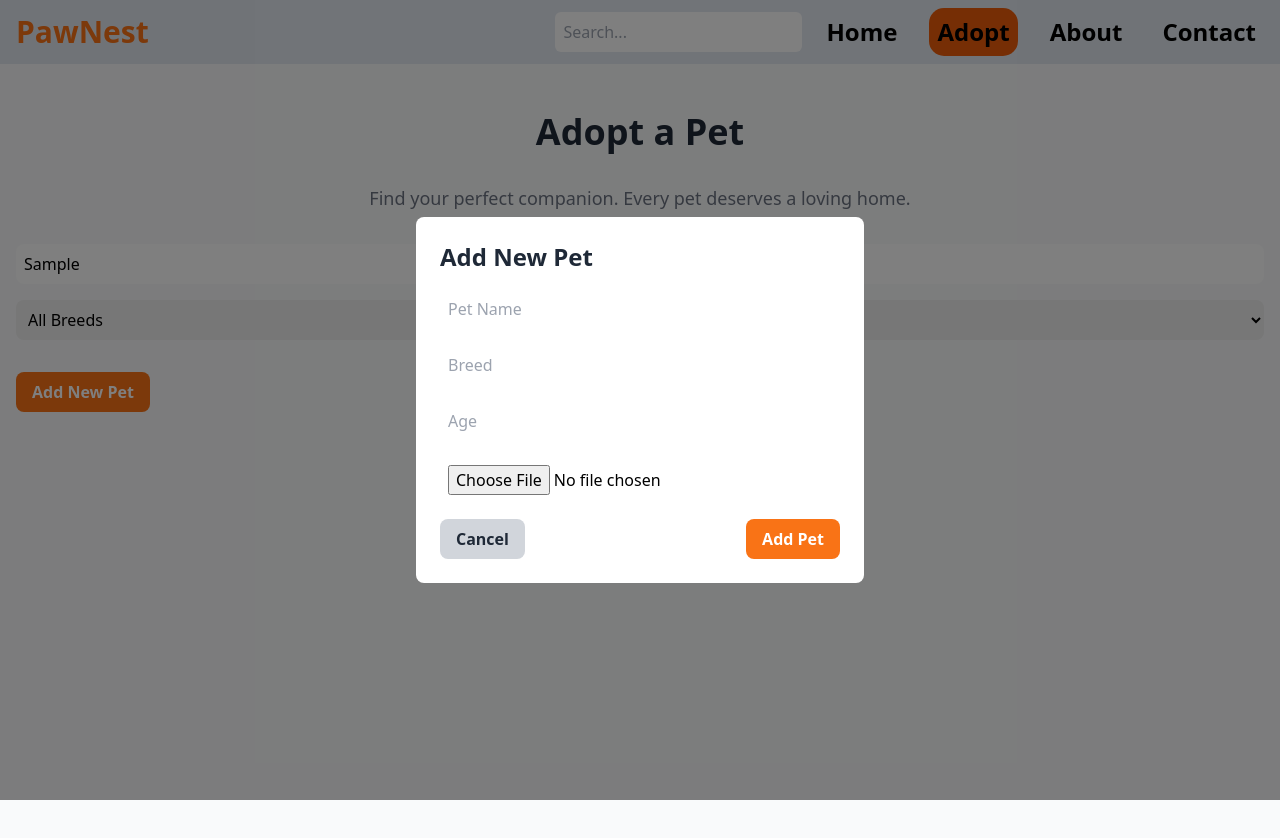
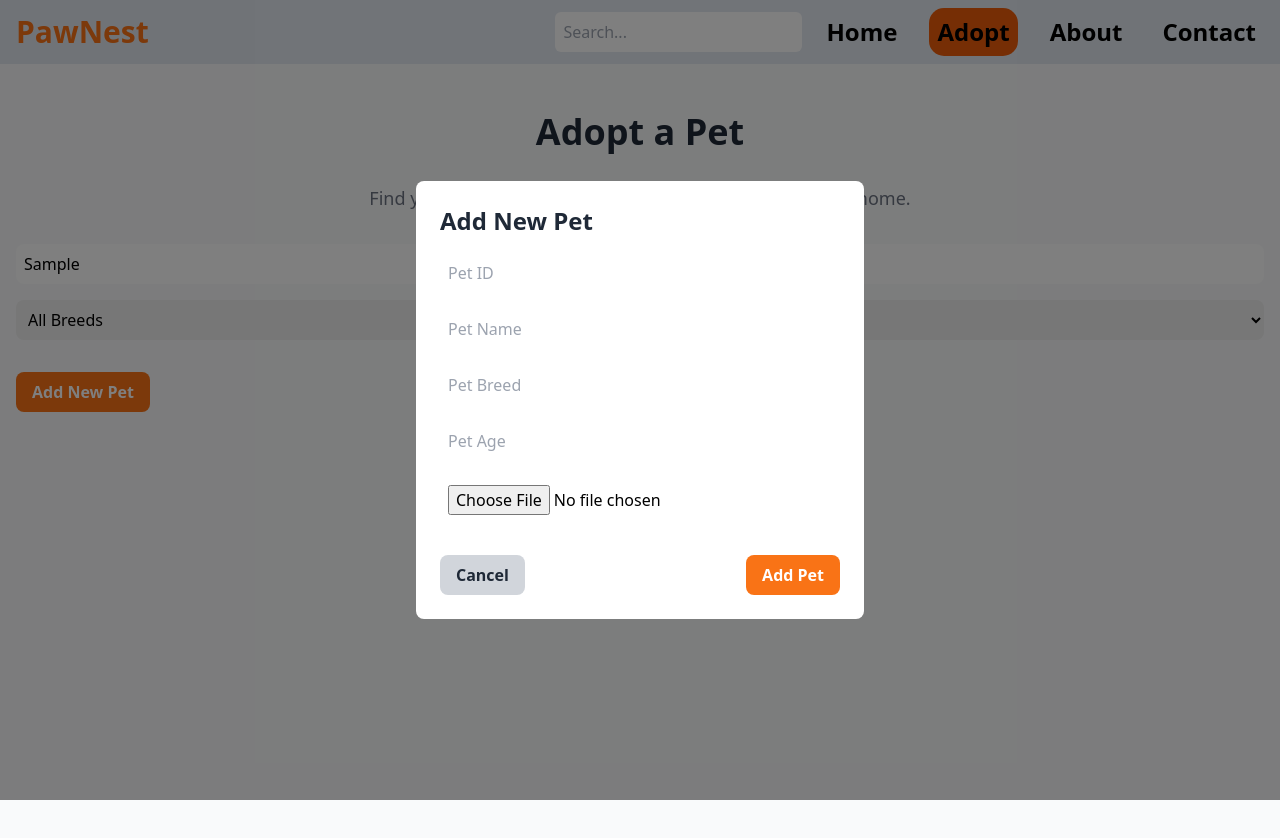
Before and after one commit to Harisshks/Pet--Adoption, a React (Vite) app in the folder frontend/: page /adopt in a window 1280 px wide. Both pictures are taken after typing "Sample" into the empty fields and a click on the button "Add New Pet". Shown: the top 838 px of the page. Built offline with nearby package versions, Linux system fonts and the light colour scheme.

Commit message:
updated adopt page

```diff
--- a/frontend/src/pages/Adopt.jsx
+++ b/frontend/src/pages/Adopt.jsx
@@ -19,7 +19,7 @@ const Adopt = () => {
   const [searchTerm, setSearchTerm] = useState('');
   const [selectedBreed, setSelectedBreed] = useState('All');
   const [isAddPetOpen, setIsAddPetOpen] = useState(false);
-  const [newPet, setNewPet] = useState({ name: '', breed: '', age: '', image: '' });
+  const [newPet, setNewPet] = useState({ id: '', name: '', breed: '', age: '', image: '' });
   const [formError, setFormError] = useState('');
   const [imageFile, setImageFile] = useState(null); // State for the uploaded image file
   const navigate = useNavigate();
@@ -45,16 +45,22 @@ const Adopt = () => {
   const uniqueBreeds = [...new Set(pets.map((pet) => pet.breed))];
 
   const handleAddPet = () => {
-    // Form validation: Check if any field is empty
-    if (!newPet.name || !newPet.breed || !newPet.age || !imageFile) {
+    // Form validation: Check if any field is empty or if ID is not unique
+    if (!newPet.id || !newPet.name || !newPet.breed || !newPet.age || !imageFile) {
       setFormError('Please fill in all the fields and upload an image.');
       return;
     }
 
-    const newPetWithId = { ...newPet, id: pets.length + 1, image: URL.createObjectURL(imageFile) }; // Convert file to URL
-    setPets([...pets, newPetWithId]); // Add the new pet to the array
+    // Check if the ID already exists
+    if (pets.some(pet => pet.id === Number(newPet.id))) {
+      setFormError('Pet ID must be unique.');
+      return;
+    }
+
+    const newPetWithImage = { ...newPet, image: URL.createObjectURL(imageFile) }; // Convert file to URL
+    setPets([...pets, newPetWithImage]); // Add the new pet to the array
     setIsAddPetOpen(false); // Close the add pet form
-    setNewPet({ name: '', breed: '', age: '', image: '' }); // Reset the form
+    setNewPet({ id: '', name: '', breed: '', age: '', image: '' }); // Reset the form
     setImageFile(null); // Reset the uploaded image file
     setFormError(''); // Clear error message after successful submission
   };
@@ -65,6 +71,11 @@ const Adopt = () => {
       setImageFile(file); // Save the file to state
       setNewPet({ ...newPet, image: URL.createObjectURL(file) }); // Set the image URL for preview
     }
+  };
+
+  // New function to delete a pet
+  const handleDeletePet = (petId) => {
+    setPets(pets.filter(pet => pet.id !== petId));
   };
 
   return (
@@ -103,7 +114,7 @@ const Adopt = () => {
 
           <div className="grid grid-cols-1 sm:grid-cols-2 lg:grid-cols-4 gap-8">
             {filteredPets.map((pet) => (
-              <div key={pet.id} className="bg-white rounded-lg shadow-lg p-4 transition-transform transform hover:scale-105">
+              <div key={pet.id} className="bg-white rounded-lg shadow-lg p-4 transition-transform transform hover:scale-105 relative">
                 <img
                   src={pet.image}
                   alt={pet.name}
@@ -115,9 +126,15 @@ const Adopt = () => {
                 <p className="text-gray-600 mb-4">Pet ID: {pet.id}</p>
                 <button
                   onClick={() => handleAdoptClick(pet)}
-                  className="bg-orange-500 hover:bg-orange-600 text-white font-semibold py-2 px-4 rounded-lg"
+                  className="bg-orange-500 hover:bg-orange-600 text-white font-semibold py-2 px-4 rounded-lg mr-2"
                 >
                   Adopt {pet.name}
+                </button>
+                <button
+                  onClick={() => handleDeletePet(pet.id)}
+                  className="bg-red-500 hover:bg-red-600 text-white font-semibold py-2 px-4 rounded-lg"
+                >
+                  Delete
                 </button>
               </div>
             ))}
@@ -157,6 +174,13 @@ const Adopt = () => {
                 <h2 className="text-2xl font-bold text-gray-800 mb-4">Add New Pet</h2>
                 <input
                   type="text"
+                  placeholder="Pet ID"
+                  value={newPet.id}
+                  onChange={(e) => setNewPet({ ...newPet, id: e.target.value })}
+                  className="border-2 border-gray-300 p-2 rounded-lg mb-4 w-full"
+                />
+                <input
+                  type="text"
                   placeholder="Pet Name"
                   value={newPet.name}
                   onChange={(e) => setNewPet({ ...newPet, name: e.target.value })}
@@ -164,14 +188,14 @@ const Adopt = () => {
                 />
                 <input
                   type="text"
-                  placeholder="Breed"
+                  placeholder="Pet Breed"
                   value={newPet.breed}
                   onChange={(e) => setNewPet({ ...newPet, breed: e.target.value })}
                   className="border-2 border-gray-300 p-2 rounded-lg mb-4 w-full"
                 />
                 <input
                   type="text"
-                  placeholder="Age"
+                  placeholder="Pet Age"
                   value={newPet.age}
                   onChange={(e) => setNewPet({ ...newPet, age: e.target.value })}
                   className="border-2 border-gray-300 p-2 rounded-lg mb-4 w-full"
@@ -185,12 +209,12 @@ const Adopt = () => {
                 {newPet.image && (
                   <img
                     src={newPet.image}
-                    alt="Preview"
+                    alt="Pet Preview"
                     className="w-full h-48 object-cover rounded-md mb-4"
                   />
                 )}
                 {formError && <p className="text-red-500 mb-4">{formError}</p>}
-                <div className="flex justify-between">
+                <div className="flex justify-between mt-4">
                   <button
                     onClick={() => setIsAddPetOpen(false)}
                     className="bg-gray-300 hover:bg-gray-400 text-gray-800 font-semibold py-2 px-4 rounded-lg"
```
